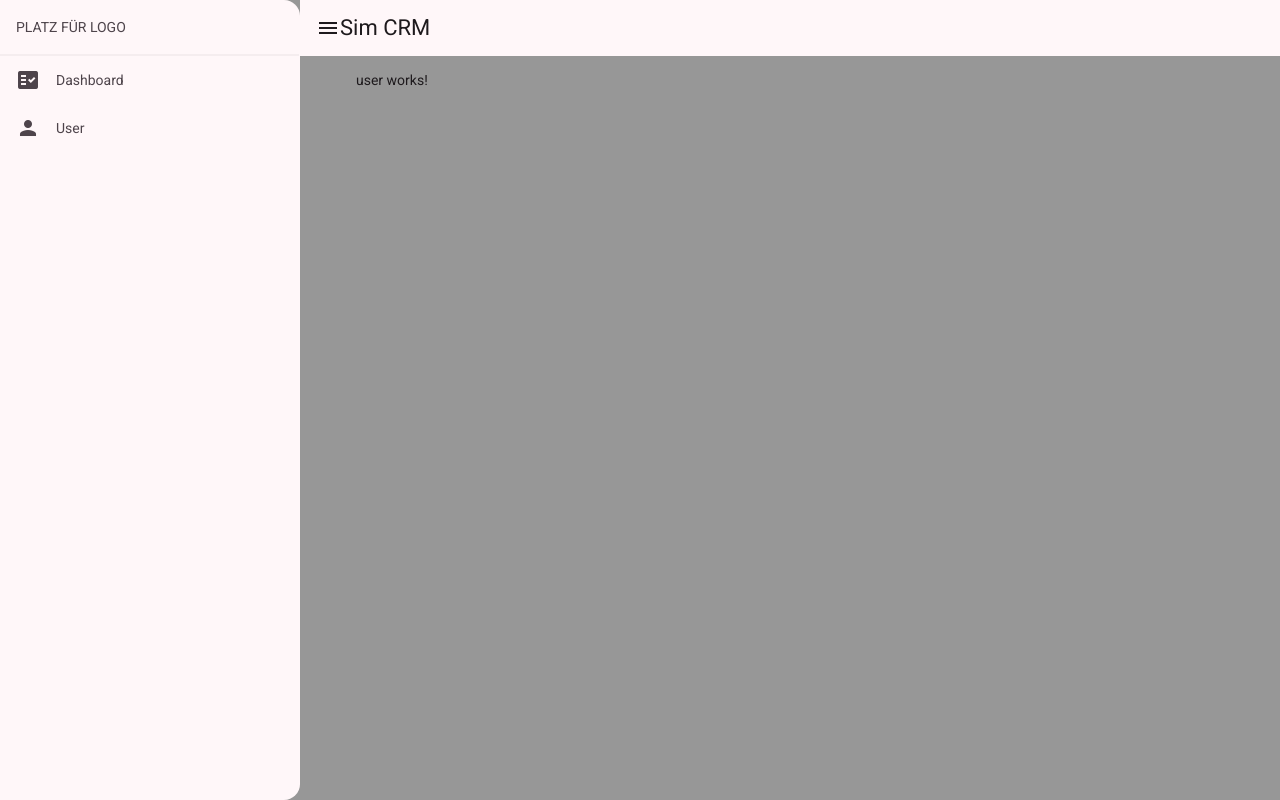
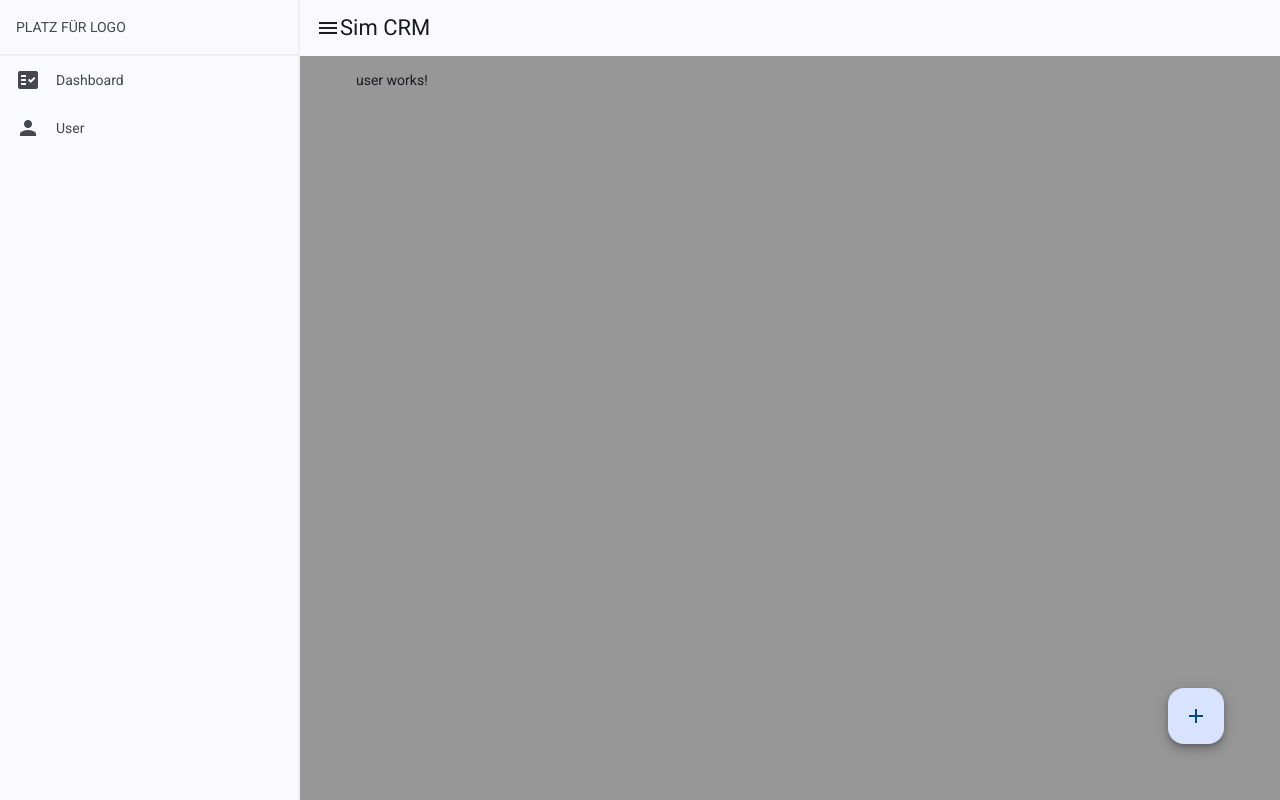
Before and after one commit to SimCommit/sim-crm, an Angular app: page /user in a window 1280 px wide. Built offline with nearby package versions, Linux system fonts and the light colour scheme.

Commit message:
feat: Implement dialog for adding users and update user component with dialog integration

```diff
--- a/src/app/app.scss
+++ b/src/app/app.scss
@@ -9,6 +9,8 @@
 
 .sidenav {
   width: 300px;
+  border-radius: 0;
+  border-right: 2px solid rgba(0, 0, 0, 0.04);
 }
 
 .logo-container {
--- /dev/null
+++ b/src/app/dialog-add-user/dialog-add-user.html
@@ -0,0 +1 @@
+<p>dialog-add-user works!</p>
--- /dev/null
+++ b/src/app/dialog-add-user/dialog-add-user.ts
@@ -0,0 +1,11 @@
+import { Component } from '@angular/core';
+
+@Component({
+  selector: 'app-dialog-add-user',
+  imports: [],
+  templateUrl: './dialog-add-user.html',
+  styleUrl: './dialog-add-user.scss',
+})
+export class DialogAddUser {
+
+}
--- a/src/app/user/user.html
+++ b/src/app/user/user.html
@@ -1 +1,7 @@
 <p>user works!</p>
+
+
+
+<button (click)="openDialog()" matFab class="add-user-btn" aria-label="Add user" matTooltip="Add User" [matTooltipPosition]="'above'">
+    <mat-icon>add</mat-icon>
+</button>
--- a/src/app/user/user.scss
+++ b/src/app/user/user.scss
@@ -0,0 +1,5 @@
+.add-user-btn {
+    position: absolute;
+    right: 56px;
+    bottom: 56px;
+}
--- a/src/app/user/user.ts
+++ b/src/app/user/user.ts
@@ -1,11 +1,20 @@
-import { Component } from '@angular/core';
+import { Component, inject } from '@angular/core';
+import { MatButtonModule } from '@angular/material/button';
+import { MatDialog, MatDialogModule } from '@angular/material/dialog';
+import { MatIcon } from '@angular/material/icon';
+import { MatTooltipModule } from '@angular/material/tooltip';
+import { DialogAddUser } from '../dialog-add-user/dialog-add-user';
 
 @Component({
   selector: 'app-user',
-  imports: [],
+  imports: [MatIcon, MatButtonModule, MatTooltipModule, MatDialogModule],
   templateUrl: './user.html',
   styleUrl: './user.scss',
 })
 export class User {
+  public dialog = inject(MatDialog)
 
+  openDialog() {
+    this.dialog.open(DialogAddUser)
+  }
 }
--- a/src/styles.scss
+++ b/src/styles.scss
@@ -10,8 +10,8 @@
   @include mat.theme(
     (
       color: (
-        primary: mat.$magenta-palette,
-        tertiary: mat.$violet-palette,
+        primary: mat.$azure-palette,
+        tertiary: mat.$blue-palette,
       ),
       typography: Roboto,
       density: 0,
```
Also changed, not shown: src/app/dialog-add-user/dialog-add-user.scss (added), 1 other file (tests, documents, lock files or other folders).
